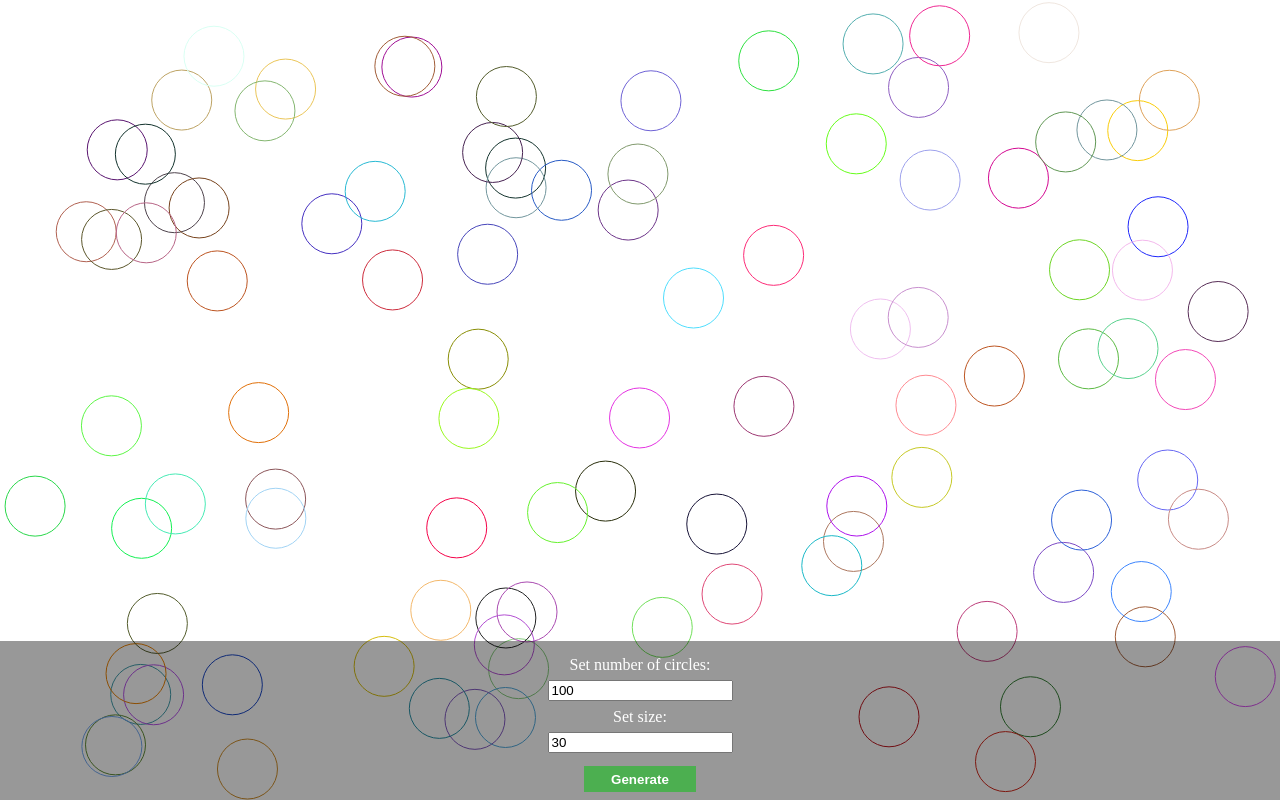
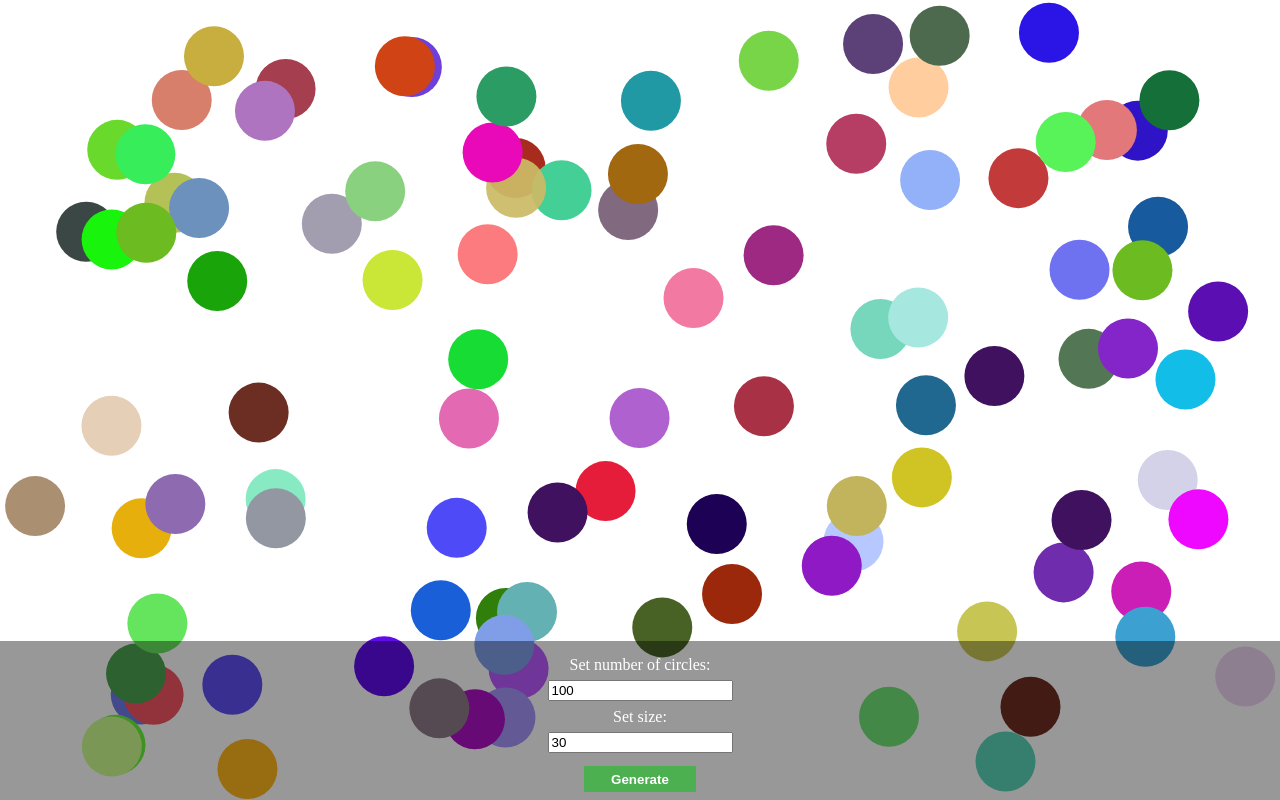
Before and after one commit to 42Matt/circle-generator, a plain HTML site: page index.html in a window 1280 px wide. Both pictures are taken after a click on the button "Generate". Drawn offline with Linux system fonts and the light colour scheme.

Commit message:
new cColor attribute + small fixes

```diff
--- a/canvas.css
+++ b/canvas.css
@@ -12,8 +12,8 @@ canvas {
     position: absolute;
     bottom:0;
     width: 100%;
+
 }
-
 
 .c-menu{
     display: flex;
@@ -39,7 +39,6 @@ canvas {
     margin: 0 0 1em 0;
 }
 
-
 .c-menu__btn {
     padding: 0.4em 2em;
     border: none;
@@ -49,7 +48,6 @@ canvas {
 
 }
 .c-menu__btn:hover {
-
     background-color: rgba(76, 175, 79, 0.959);
     text-shadow: 1px 1px 2px #000000;
 
--- a/index.html
+++ b/index.html
@@ -5,7 +5,7 @@
   <meta name="viewport" content="width=device-width, initial-scale=1.0">
   <meta http-equiv="X-UA-Compatible" content="ie=edge">
   <link rel="stylesheet" href="canvas.css">
-  <title>Circle Generator</title>
+  <title>Circles Generator</title>
 </head>
 <body>
     <div class="o-menu c-menu">
--- a/myCanvas.js
+++ b/myCanvas.js
@@ -1,7 +1,9 @@
-// click → start → resizeCanvas → drawAll →circleArray→ animate→ requestAnimationFrame∞  → clearRect→ update(Ntimes)→ draw
+// click → start → resizeCanvas → drawAll →circleArray(create Circles)→ animate→ requestAnimationFrame∞  → clearRect→ ChangeTurnAtEdges→ draw
 
 const button = document.querySelector('.js-menu__btn');
+
 button.addEventListener('click', function(e){
+	// window.location.reload();
 
 	e.preventDefault();
 	start();
@@ -34,20 +36,18 @@ const start = function() {
 		radius = parseInt(radius,10);
 		let speedBoost = 20;
 
-
-
 		function randomNumber(number) {
 			return Math.floor(Math.random()*(number + 1));
 		}
 
-		function Circle (x, y, dx, dy, radius) {
+		function Circle (x, y, dx, dy, radius,cColor) {
 			this.x = x;
 			this.y = y;
 			this.dx = dx;
 			this.dy = dy;
 			this.radius = radius;
-
-			//how it moves:
+			this.cColor = cColor;
+			//change turn at edges:
 			this.update = function() {
 				if (this.x + this.radius > innerWidth || this.x - this.radius < 0) {
 					this.dx = -this.dx;
@@ -64,12 +64,12 @@ const start = function() {
 			this.draw = function() {
 				c.beginPath();
 				c.arc(this.x, this.y, this.radius, Math.PI * 2, false);
+				// console.log('color: '+cColor);
+				// c.strokeStyle = cColor;
+				// c.stroke();
 
-				c.strokeStyle = '#' + randomNumber(hexMaxColor).toString(16);
-				c.stroke();
-
-				// c.fillStyle = 'white';
-				// c.fill();
+				c.fillStyle = cColor;
+				c.fill();
 			}
 		}
 
@@ -80,9 +80,10 @@ const start = function() {
 			// "+ radius" » left & up sides fix
 			let x = Math.random() * (innerWidth - radius*2)+ radius;
 			let y = Math.random() * (innerHeight- radius*2) + radius;
-			let dx = (Math.random() - 0.5) * speedBoost;
+			let dx = (Math.random() - 0.5) * speedBoost; // [-0.5,+0.5]*speedBoost
 			let dy = (Math.random() - 0.5) * speedBoost;
-			circleArray.push(new Circle(x,y,dx,dy,radius));
+			let cColor ='#' + randomNumber(hexMaxColor).toString(16);
+			circleArray.push(new Circle(x,y,dx,dy,radius,cColor));
 		}
 
 		function animate() {
@@ -90,15 +91,9 @@ const start = function() {
 
 			c.clearRect(0, 0, innerWidth, innerHeight);
 
-			for ( let i = 0; i < circleArray.length; i++ ){
-				circleArray[i].update();
+			for (let elem of circleArray){
+				elem.update();
 			}
-			// for ( let elem of circleArray){
-			// 	circleArray[elem].update();
-			// }
-			// circleArray.forEach(function (elem) {
-			// 	circleArray[elem].update();
-			// });
 
 		};
 		animate();
```
Also changed, not shown: 1 other file.
